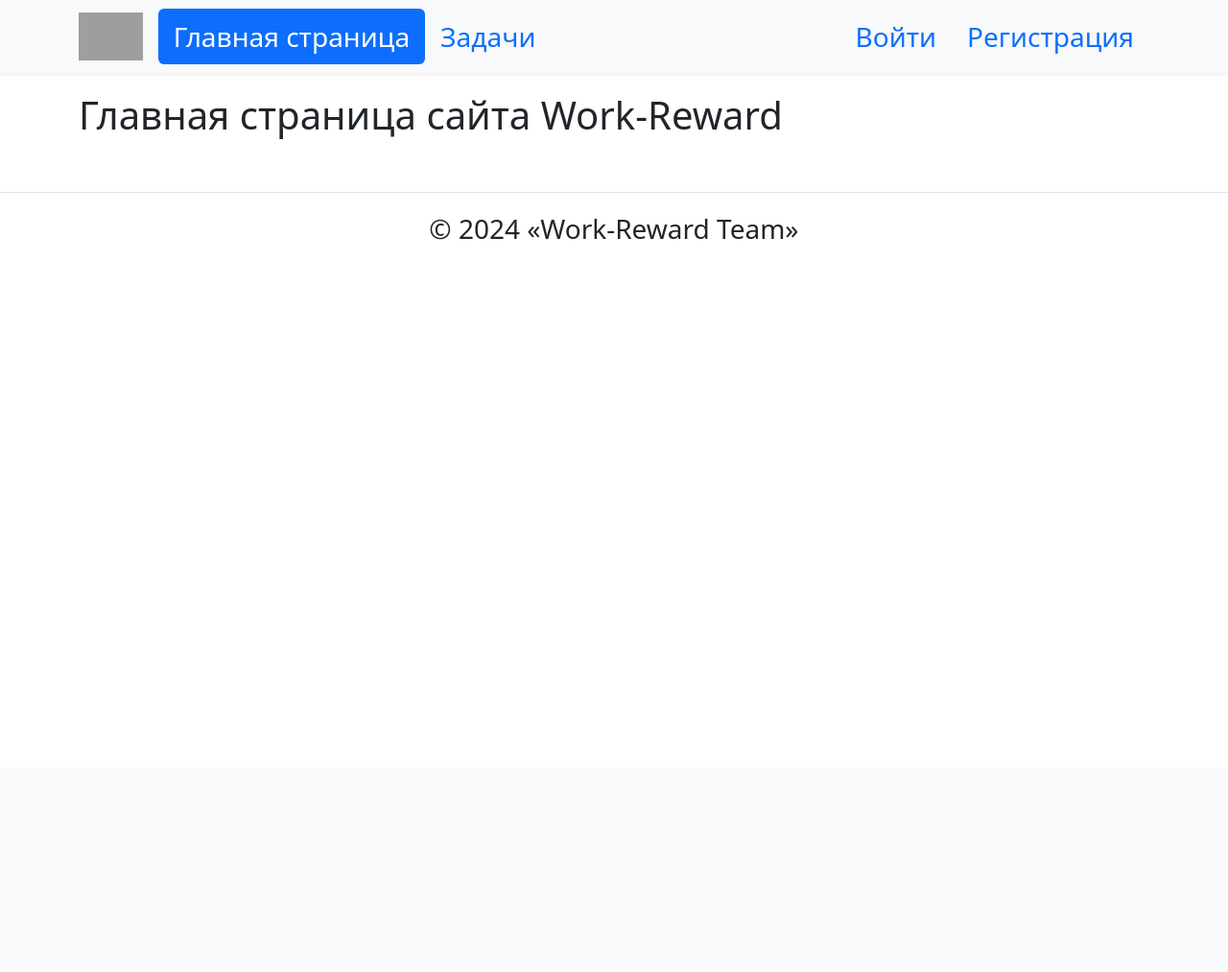
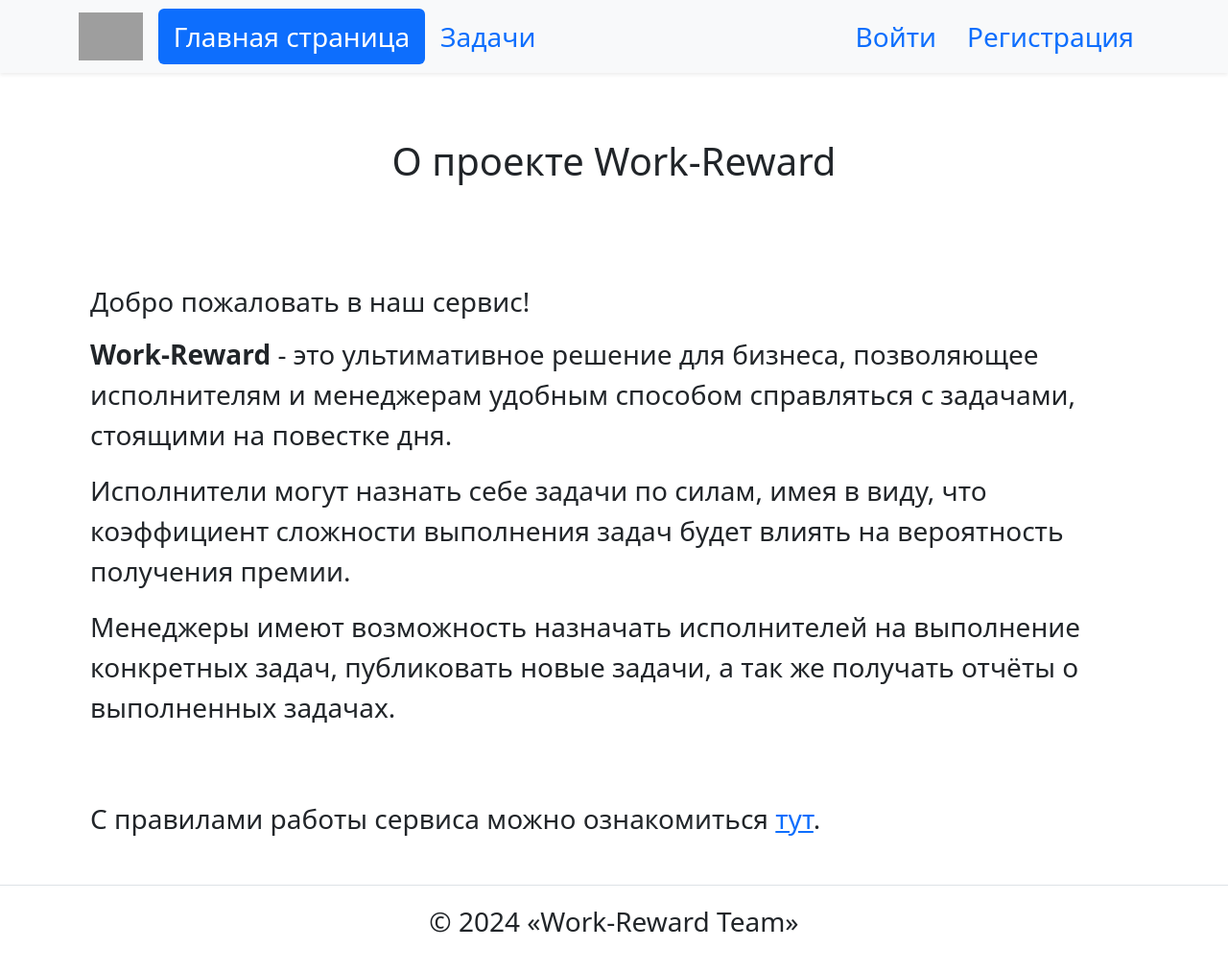
Before and after one commit to At0mn1yIvan/workreward, a Django app: page / in a window 1280 px wide. Shown: the whole page at 96% size. Before the commit the page ends 250 px from the top, so only its background shows below. Run offline with Django 5.2, Linux system fonts and the light colour scheme; some libraries are stand-ins or nearby versions; grey boxes are pictures that could not be loaded.

Commit message:
feat: Add about page with project info and modify main page.

```diff
--- a/workreward/tasks/urls.py
+++ b/workreward/tasks/urls.py
@@ -5,5 +5,6 @@ app_name = "tasks"
 
 urlpatterns = [
     path("", views.index, name="home"),
+    path("about/", views.about, name="about"),
     path("tasks/", views.tasks, name="tasks"),
 ]
--- a/workreward/tasks/views.py
+++ b/workreward/tasks/views.py
@@ -2,22 +2,72 @@ from django.contrib.auth.decorators import login_required
 from django.http import HttpResponseNotFound
 from django.shortcuts import render
 
-# Ограничение reqiured для классов: LoginRequiredMixin. Импорт из django.contrib.auth.mixins.
+# Ограничение required для классов: LoginRequiredMixin. Импорт из django.contrib.auth.mixins.
 
 
 def index(request):
-    return render(request,
-                  template_name="tasks/index.html",
-                  context={"title": "Work-Reward. Главная страница"}
-                  )
+    welcome_text = """
+    <h3>Добро пожаловать в наш сервис!</h3>
+
+    <p><b>Work-Reward</b> - это ультимативное решение для бизнеса, позволяющее
+    исполнителям и менеджерам удобным способом справляться с задачами, стоящими на повестке дня.
+
+    Исполнители могут назнать себе задачи по силам, имея в виду, что коэффициент сложности выполнения задач будет влиять на вероятность получения премии.
+
+    Менеджеры имеют возможность назначать исполнителей на выполнение конкретных задач, публиковать новые задачи, а так же получать отчёты о выполненных задачах.</p>
+    """
+    return render(
+        request,
+        template_name="tasks/index.html",
+        context={
+            "title": "Work-Reward. Главная страница",
+            "welcome_text": welcome_text,
+        },
+    )
+
+
+def about(request):
+    # TODO: править текст в соответствии с реализацией.
+    about_text = """
+    <p>
+    Тут можно ознакомиться с информацией о том, как устроены выдаваемые задачи.
+
+    Задачи различаются по сложности и времени выполнения. За каждый из этих параметров предусмотрен надбавочный коэффициент, который влияет на размер выдаваемой премии.
+    <hr>
+    <h3>Ранжирование по уровню сложности задач:</h3>
+    <ol>
+      <li>Простой уровень сложности</li>
+      <li>Средний уровень сложности</li>
+      <li>Тяжелый уровень сложности</li>
+      <li>Профессиональный уровень сложности</li>
+    </ol>
+    <hr>
+    <h3>Ранжирование по времени выполнения задач:</h3>
+    <ol>
+      <li>Быстрая задача <i>(1 - 3 часа)</i></li>
+      <li>Задача средней длительности <i>(7 - 10 часов)</i></li>
+      <li>Долгосрочная задача <i>(12 часов - 3 дня)</i></li>
+    </ol>
+    </p>
+    """
+
+    return render(
+        request,
+        template_name="tasks/about.html",
+        context={
+            "title": "Work-Reward. О сервисе",
+            "about_text": about_text,
+        },
+    )
 
 
 @login_required
 def tasks(request):
-    return render(request,
-                  template_name="tasks/tasks.html",
-                  context={"title": "Work-Reward. Задачи"}
-                  )
+    return render(
+        request,
+        template_name="tasks/tasks.html",
+        context={"title": "Work-Reward. Задачи"},
+    )
 
 
 def page_not_found(request, exception):
--- a/workreward/templates/tasks/index.html
+++ b/workreward/templates/tasks/index.html
@@ -1,7 +1,19 @@
 {% extends "base.html" %}
+
 {% block title %}
   {{ title }}
 {% endblock %}
+
 {% block content %}
-  <h1 class="pb-2 mb-0">Главная страница сайта Work-Reward</h1>
+<div class="container mt-5">
+  <h1 class="text-center mb-4">О проекте Work-Reward</h1>
+
+  <div class="about-content my-5">
+    {% autoescape off %}
+      {{ welcome_text|linebreaks }}
+    {% endautoescape %}
+
+    <p>С правилами работы сервиса можно ознакомиться <a href="{% url 'tasks:about' %}">тут</a>.</p>
+  </div>
+</div>
 {% endblock %}
```
Also changed, not shown: workreward/templates/tasks/about.html (added, +17 -0 lines).
